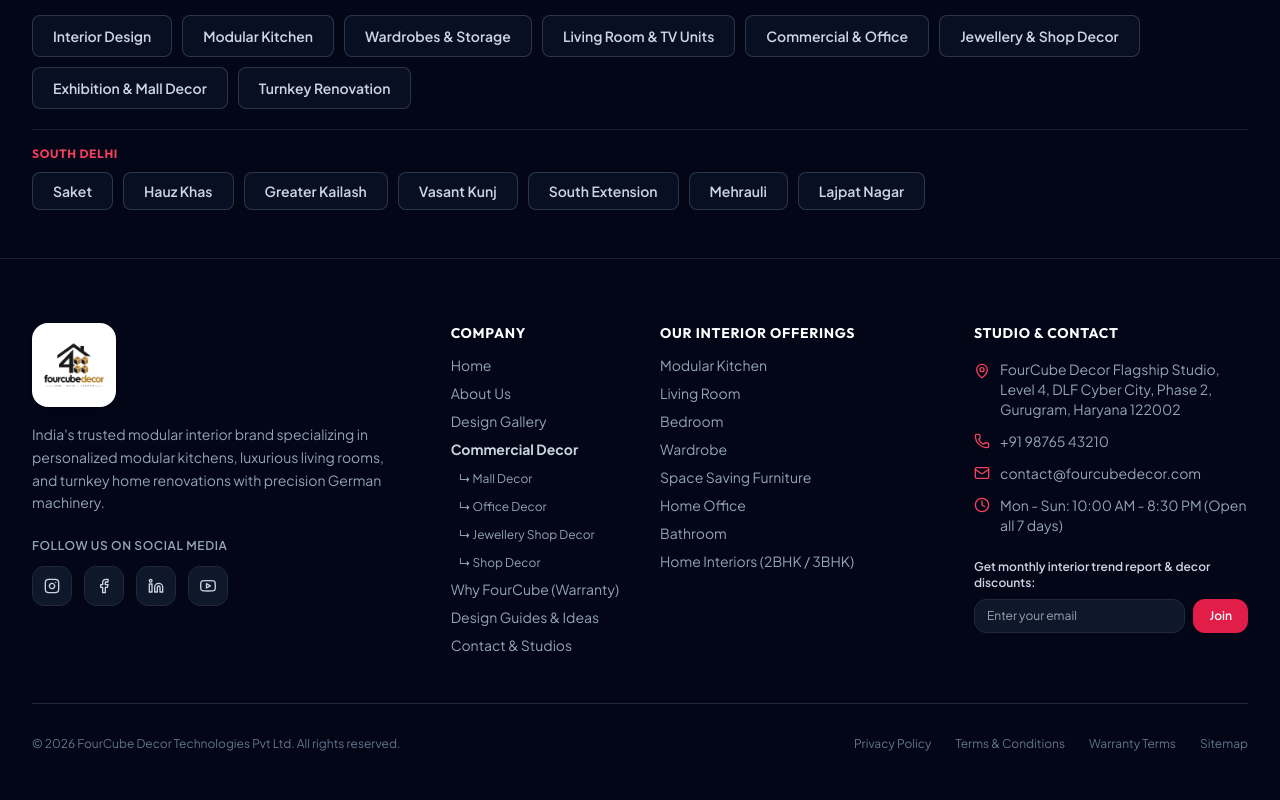
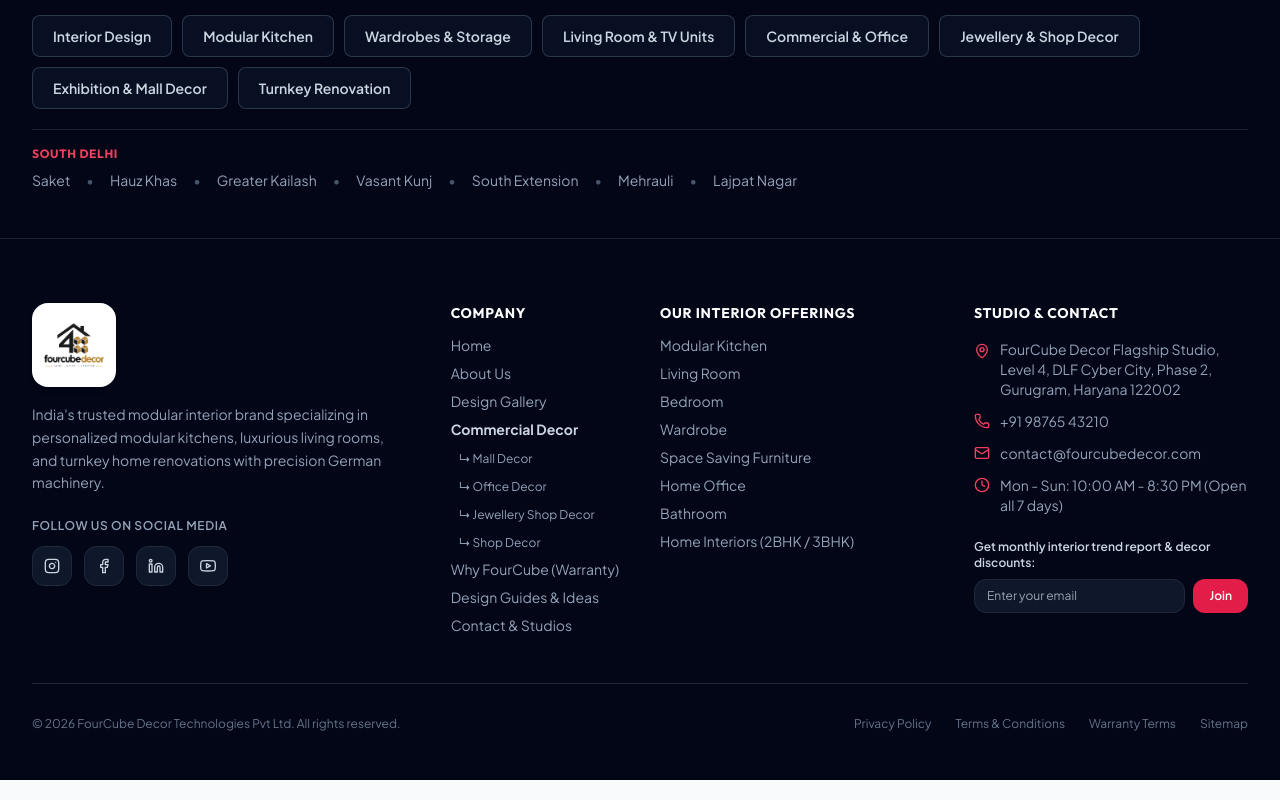
Before and after one commit to d2websolution1/fourcubedecor, a React (Vite) app in the folder frontend/: page / in a window 1280 px wide. Shown: the part 6329-7129 px from the top of the page. Built offline with nearby package versions, Linux system fonts and the light colour scheme.

Commit message:
style: display South Delhi locations as clean inline text links without boxes

```diff
--- a/frontend/src/components/Footer.jsx
+++ b/frontend/src/components/Footer.jsx
@@ -73,34 +73,31 @@
           })}
         </div>
 
-        {/* South Delhi Locality Quick Links */}
-        <div className="pt-4 border-t border-slate-800/80 space-y-2.5">
-          <div className="flex items-center gap-2">
-            <span className="text-xs font-bold uppercase tracking-wider text-rose-500 font-heading">
-              South Delhi
-            </span>
+        {/* South Delhi Locality Text Links */}
+        <div className="pt-4 border-t border-slate-800/80 space-y-2">
+          <div className="text-xs font-bold uppercase tracking-wider text-rose-500 font-heading">
+            South Delhi
           </div>
 
-          <div className="flex flex-wrap gap-2 sm:gap-2.5 items-center">
-            {southDelhiLocations.map((loc) => {
-              const isActive = location.pathname === loc.path;
-              return (
+          <div className="flex flex-wrap items-center gap-x-4 gap-y-1.5 text-xs sm:text-sm">
+            {southDelhiLocations.map((loc, idx) => (
+              <React.Fragment key={loc.slug}>
                 <Link
-                  key={loc.slug}
                   to={loc.path}
                   onClick={() => {
                     window.scrollTo({ top: 0, behavior: 'smooth' });
                   }}
-                  className={`px-4 sm:px-5 py-2 sm:py-2 rounded-lg text-xs sm:text-sm font-semibold transition-all duration-150 cursor-pointer ${
-                    isActive
-                      ? 'bg-white text-slate-900 shadow-md font-bold'
-                      : 'bg-slate-900/60 hover:bg-white hover:text-slate-900 text-slate-300 border border-slate-700/80 hover:border-white'
+                  className={`hover:text-white hover:underline transition ${
+                    location.pathname === loc.path ? 'text-white font-semibold' : 'text-slate-400'
                   }`}
                 >
                   {loc.name}
                 </Link>
-              );
-            })}
+                {idx < southDelhiLocations.length - 1 && (
+                  <span className="text-slate-600 select-none">•</span>
+                )}
+              </React.Fragment>
+            ))}
           </div>
         </div>
       </div>
```
